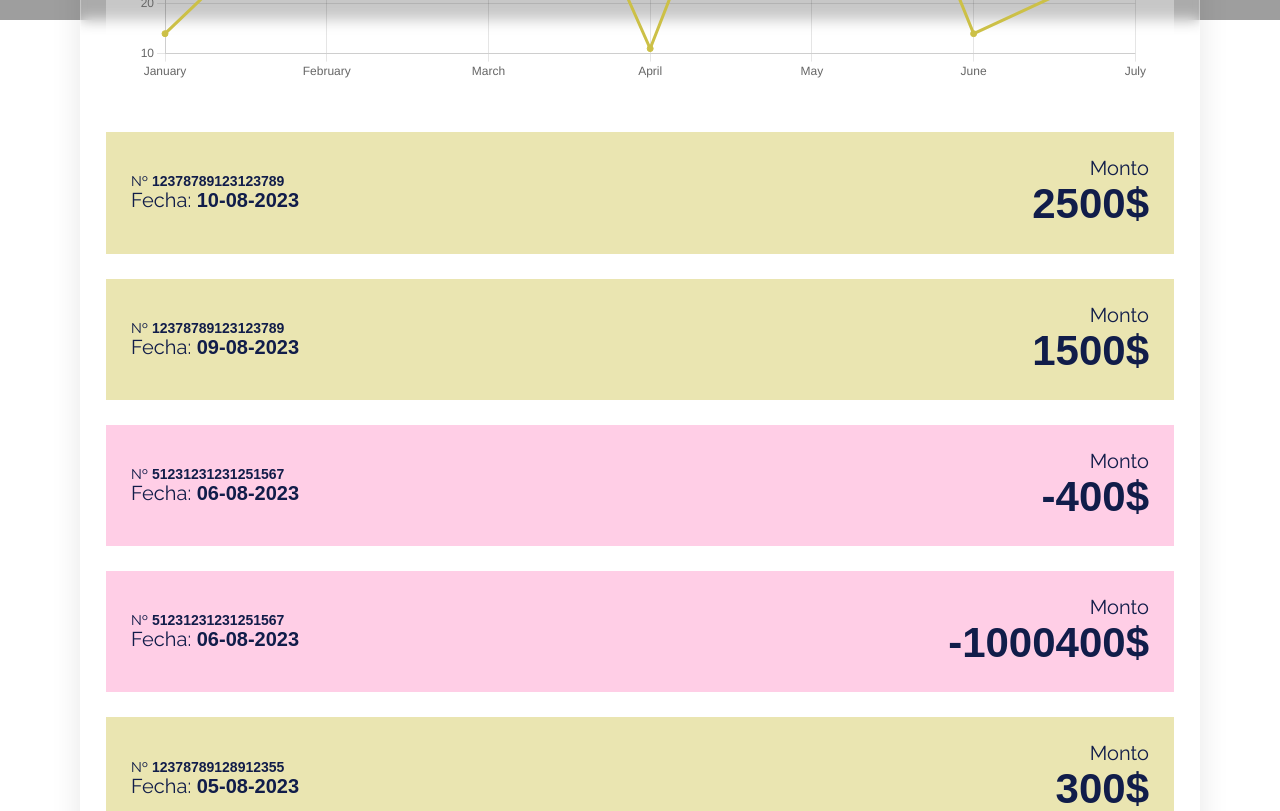
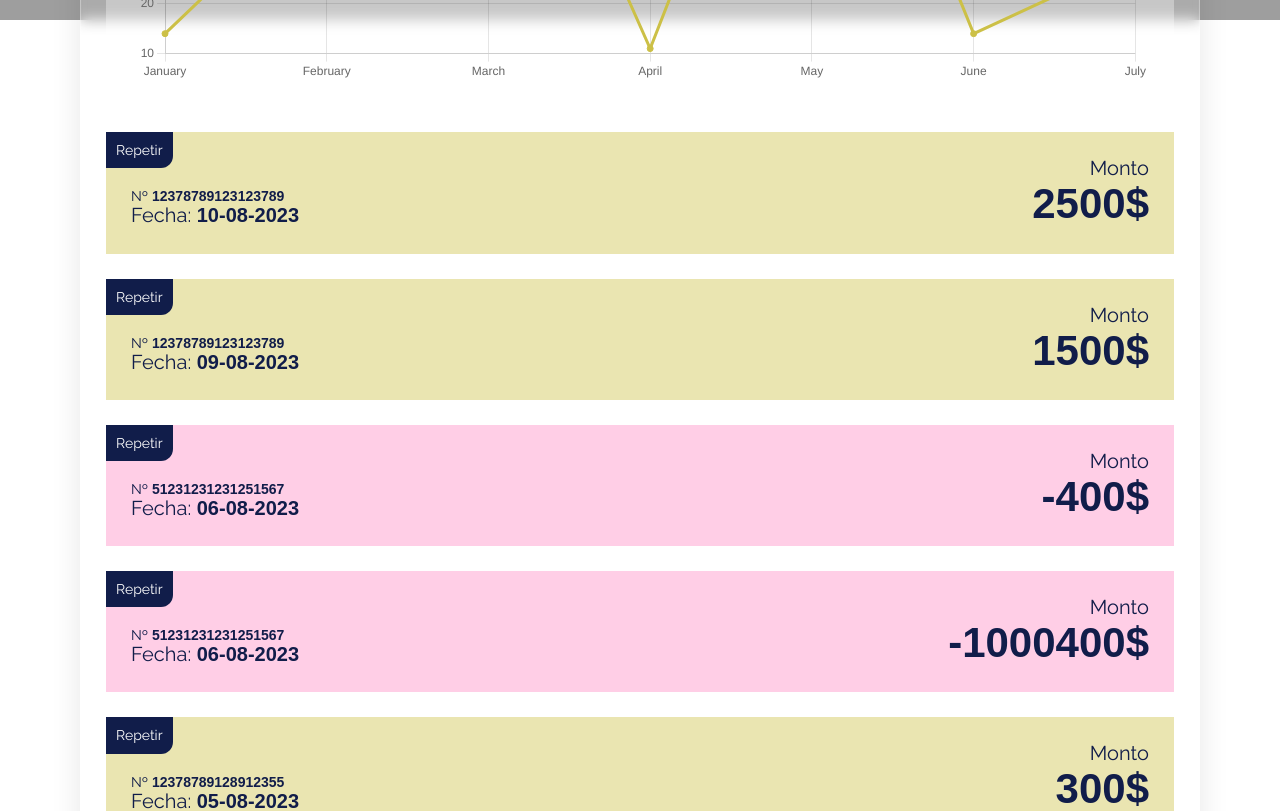
Before and after one commit to JABvzla/xepelin-challenge, a Next.js app in the folder infrastructure/next-web/: page / in a window 1280 px wide. Shown: the part 780-1591 px from the top of the page. Built offline with nearby package versions, Linux system fonts and the light colour scheme; grey boxes are pictures that could not be loaded.

Commit message:
add transaction-form markup

```diff
--- a/infrastructure/next-web/src/components/account-info/index.tsx
+++ b/infrastructure/next-web/src/components/account-info/index.tsx
@@ -19,11 +19,11 @@ const AccountInfo = () => {
         <span className="fw-b fs-l ff-serif">{accountNumber}</span>
       </label>
       <div className={styles.action}>
-        <Link href="/deposit" className="none">
-          <input type="button" value={t("account_info_deposit")} />
+        <Link href="/transaction?op=deposit" className="none">
+          <input type="button" value={t("transaction_deposit")} />
         </Link>
-        <Link href="/withdraw" className="none">
-          <input type="button" value={t("account_info_withdraw")} />
+        <Link href="/transaction?op=withdrawal" className="none">
+          <input type="button" value={t("transaction_withdrawal")} />
         </Link>
       </div>
     </div>
--- a/infrastructure/next-web/src/components/transaction-list/index.tsx
+++ b/infrastructure/next-web/src/components/transaction-list/index.tsx
@@ -1,14 +1,15 @@
+import Link from "next/link"
 import { useT } from "../../provider/language"
 import styles from "./transaction-list.module.css"
 
 const transactions = [
   { id: "12378789123123789", amount: 2500, type: "DEPOSIT", date: "10-08-2023" },
   { id: "12378789123123789", amount: 1500, type: "DEPOSIT", date: "09-08-2023" },
-  { id: "51231231231251567", amount: 400, type: "WITHDRAW", date: "06-08-2023" },
-  { id: "51231231231251567", amount: 1000400, type: "WITHDRAW", date: "06-08-2023" },
-  { id: "12378789128912355", amount: 300, type: "DEPOSIT", date: "05-08-2023"  },
-  { id: "12378789123123789", amount: 425, type: "WITHDRAW", date: "05-08-2023" },
-  { id: "15123123125111231", amount: 425, type: "WITHDRAW", date: "01-08-2023" },
+  { id: "51231231231251567", amount: 400, type: "WITHDRAWAL", date: "06-08-2023" },
+  { id: "51231231231251567", amount: 1000400, type: "WITHDRAWAL", date: "06-08-2023" },
+  { id: "12378789128912355", amount: 300, type: "DEPOSIT", date: "05-08-2023" },
+  { id: "12378789123123789", amount: 425, type: "WITHDRAWAL", date: "05-08-2023" },
+  { id: "15123123125111231", amount: 425, type: "WITHDRAWAL", date: "01-08-2023" },
 ]
 
 const TransactionList = () => {
@@ -25,16 +26,22 @@ const TransactionList = () => {
         >
           <div>
             <label className="fs-m">
-              Nº<span className="fw-b ff-serif">  {transaction.id}</span>
+              Nº<span className="fw-b ff-serif"> {transaction.id}</span>
             </label>
             <label className="fs-lg">
               {t("transaction_date")}:<span className="fw-b ff-serif"> {transaction.date}</span>
             </label>
           </div>
+          <Link href={`/transaction?op=${transaction.type}&amount=${transaction.amount}`} className={styles.repeat}>
+            {t("transaction_repeat")}
+          </Link>
           <label className="fs-lg">
             {t("transaction_amount")}
             <br />
-            <span className="fw-b fs-xxl ff-serif">{transaction.type === 'WITHDRAW' && '-'}{transaction.amount}$</span>
+            <span className="fw-b fs-xxl ff-serif">
+              {transaction.type === "WITHDRAWAL" && "-"}
+              {transaction.amount}$
+            </span>
           </label>
         </div>
       ))}
--- a/infrastructure/next-web/src/components/transaction-list/transaction-list.module.css
+++ b/infrastructure/next-web/src/components/transaction-list/transaction-list.module.css
@@ -1,4 +1,5 @@
 .transactionList {
+  position: relative;
   display: flex;
   flex-direction: row;
   margin-top: var(--gap);
@@ -10,14 +11,25 @@
   color: var(--color-3);
   padding: var(--gap);
   background: var(--bg-1);
-  background-color: rgba(168, 41, 41, 0.844);
 }
 .transactionList > div {
   display: flex;
   flex-direction: column;
+  padding-top: 30px;
 }
 
 .transactionList > label {
   margin-left: auto;
   text-align: right;
 }
+
+.repeat {
+  position: absolute;
+  top: 0px;
+  left: 0px;
+  padding: 10px;
+  text-decoration: none;
+  border-bottom-right-radius: var(--radius);
+  color: white;
+  background-color: var(--color-3);
+}
--- a/infrastructure/next-web/src/i18n/en.ts
+++ b/infrastructure/next-web/src/i18n/en.ts
@@ -15,9 +15,11 @@ const en = {
   account_balance: "Account balance",
   register_account_disclaimer: "Your user does not have a registered account",
   register_account: "Register account",
-  account_info_deposit: "Deposit",
-  account_info_withdraw: "Withdraw",
+  transaction_deposit: "Deposit",
+  transaction_withdrawal: "Withdrawal",
+  transaction_type: "Transaciton type",
   transaction_amount: 'Amount',
   transaction_date: 'Date',
+  transaction_repeat: "Repeat"
 }
 export default en
--- a/infrastructure/next-web/src/i18n/es.ts
+++ b/infrastructure/next-web/src/i18n/es.ts
@@ -15,10 +15,12 @@ const es = {
   account_balance: "Saldo en la cuenta",
   register_account_disclaimer: "Tu usuario no posee una cuenta registrada",
   register_account: "Registrar cuenta",
-  account_info_deposit: "Ingresar",
-  account_info_withdraw: "Retirar",
+  transaction_deposit: "Ingresar",
+  transaction_withdrawal: "Retirar",
+  transaction_type: "Tipo de opreación",
   transaction_amount: 'Monto',
   transaction_date: 'Fecha',
+  transaction_repeat: 'Repetir'
 }
 
 export default es
--- a/infrastructure/next-web/src/pages/index.tsx
+++ b/infrastructure/next-web/src/pages/index.tsx
@@ -6,7 +6,7 @@ import Layout from "../layout"
 import TransactionList from "../components/transaction-list"
 
 
-export default function Home() {
+export default function Page() {
   const withAccount = true
   const withTransactions = true
   return (
--- a/infrastructure/next-web/src/styles/globals.css
+++ b/infrastructure/next-web/src/styles/globals.css
@@ -71,7 +71,7 @@ a.none{
   width: 100%;
   font-size: medium;
 }
-input {
+input, select {
   padding: 10px;
   box-sizing: border-box;
   border-radius: var(--radius);
@@ -80,15 +80,13 @@ input {
 
 }
 
-input[type="text"], input[type="number"], input[type="password"]  {
+select, input[type="text"], input[type="number"], input[type="password"]  {
   background: rgba(255, 255, 255, 0.14);
   box-shadow: 0 4px 30px rgba(0, 0, 0, 0.1);
   backdrop-filter: blur(6.7px);
   -webkit-backdrop-filter: blur(6.7px);
   border: 1px solid rgba(255, 255, 255, 0.3);
 }
-
-
 
 input[type="button"] {
   font-weight: bold;
```
Also changed, not shown: infrastructure/next-web/src/components/transaction-form.tsx (added, +50 -0 lines), infrastructure/next-web/src/pages/transaction.tsx (added, +15 -0 lines).
